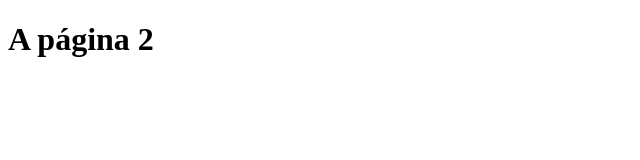
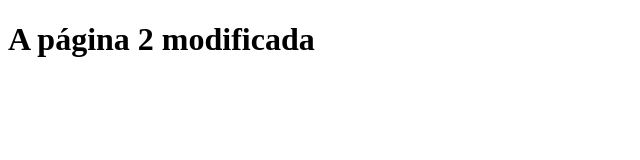
Before and after one commit to thiago-pinaffi/coursera-test, a plain HTML site: page site/index.html in a window 1280 px wide. Shown: the whole page, without its empty margins (0-640 px from the left). Drawn offline with Linux system fonts and the light colour scheme.

Commit message:
Small adition

```diff
--- a/site/index.html
+++ b/site/index.html
@@ -5,6 +5,6 @@
     <meta charset="utf-8">
   </head>
   <body>
-    <h1> A página 2</h1>
+    <h1> A página 2 modificada</h1>
   </body>
 </html>
```
